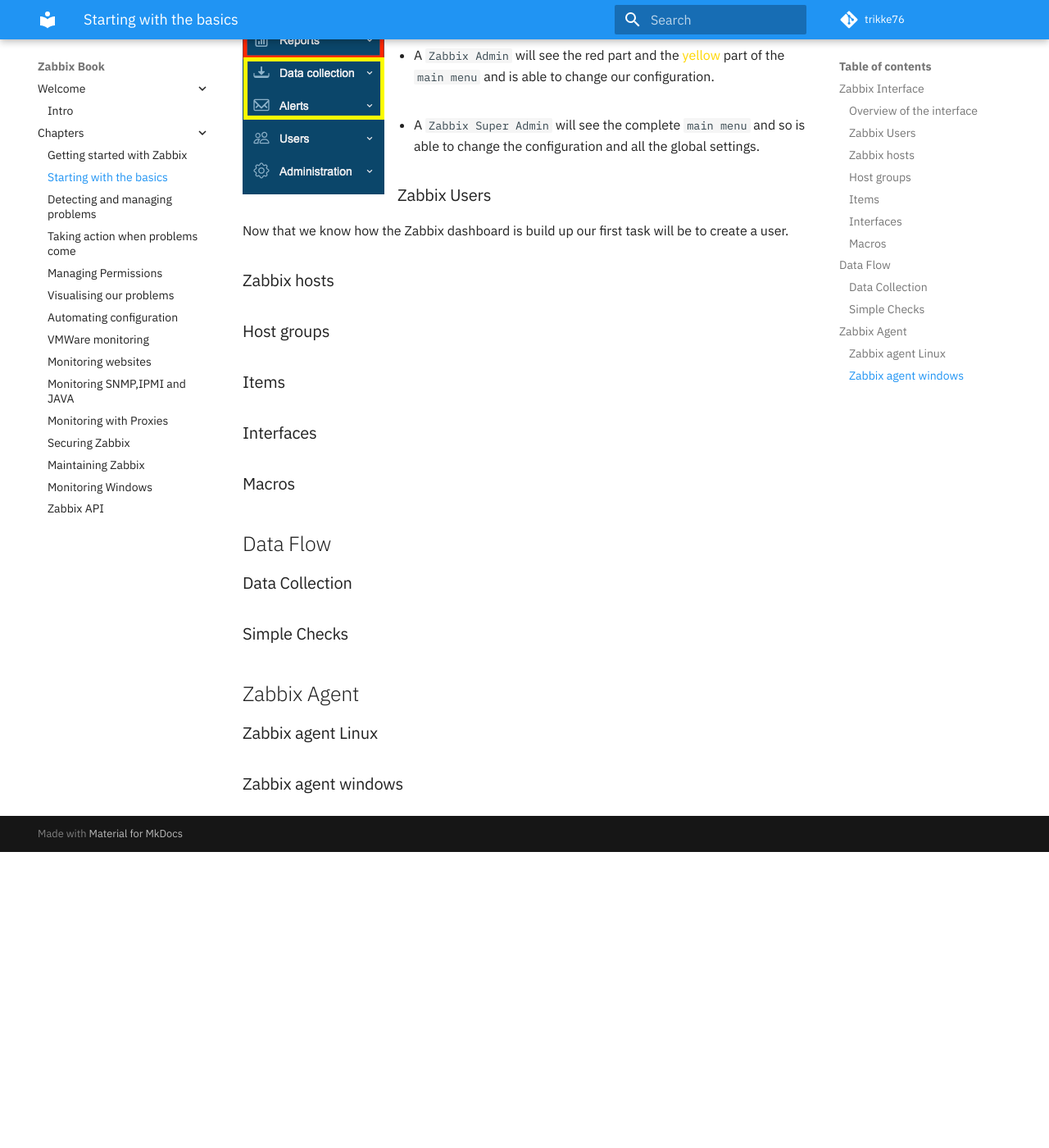
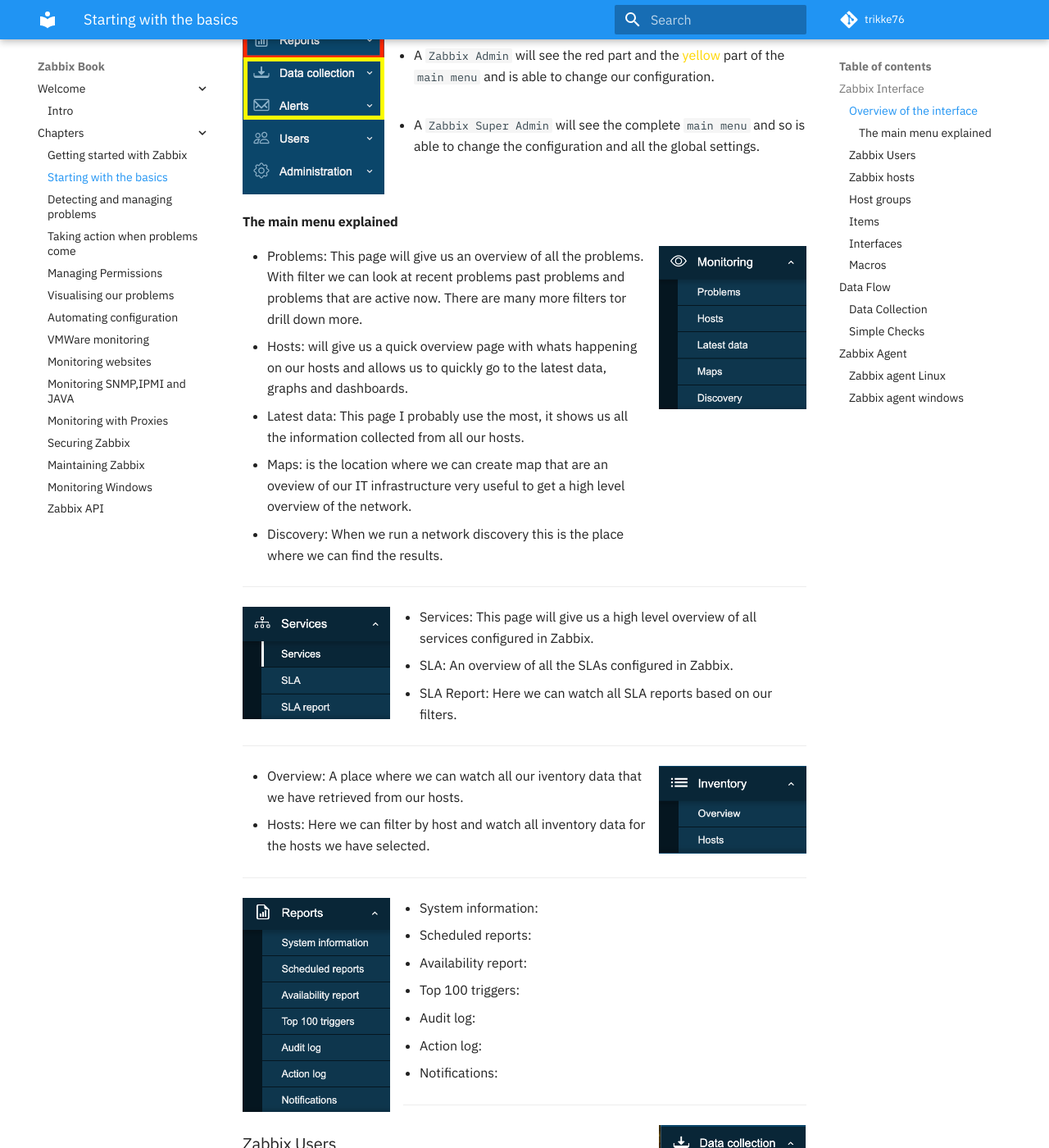
Before and after one commit to Trikke76/Zabbix-Book, an MkDocs documentation site: the page built from docs/02-Starting with the basic configuration.md, in a window 1280 px wide and 1400 px high, scrolled down 6246 px. Shown: the whole window at 82% size. Built offline with MkDocs 1.6.1 and Material for MkDocs 9.7.7, drawn with Linux system fonts in a browser that asks for light colours; comment, search, counter and statistics services are not loaded; before the commit the page ends 7285 px from its top, so only the background shows below that; some of the changed text lies outside the part shown.

Commit message:
main menu explained

````diff
--- a/docs/02-Starting with the basic configuration.md
+++ b/docs/02-Starting with the basic configuration.md
@@ -72,7 +72,7 @@ Our last part the ```links``` part  contain a set of useful links that we can us
 | Sign out | Log out of the current session. |
 
 
-There are still a few buttons left on the right side of our screen
+There are still a few buttons that we need to cover on the right side of our screen
 
 ![edit buttons](CH02/edit-dashboard.png/)
 
@@ -118,7 +118,49 @@ It's important to know that we have so far seen our dashboard with the Admin use
 </br>
 * A ```Zabbix Super Admin``` will see the complete ```main menu``` and so is able to change the configuration and all the global settings.
 </br>
+</br>
+</br>
 
+#### The main menu explained
+
+![Menu by user](CH02/monitoring-menu.png){ align=right width="180" }
+
+* Problems: This page will give us an overview of all the problems. With filter we can look at recent problems past problems and problems that are active now. There are many more filters tor drill down more.
+* Hosts: will give us a quick overview page with whats happening on our hosts and allows us to quickly go to the latest data, graphs and dashboards.
+* Latest data: This page I probably use the most, it shows us all the information collected from all our hosts.
+* Maps: is the location where we can create map that are an oveview of our IT infrastructure very useful to get a high level overview of the network.
+* Discovery: When we run a network discovery this is the place where we can find the results.
+
+---
+
+![Menu by user](CH02/services-menu.png){ align=left width="180" }
+
+* Services: This page will give us a high level overview of all services configured in Zabbix.
+* SLA: An overview of all the SLAs configured in Zabbix.
+* SLA Report: Here we can watch all SLA reports based on our filters.
+
+---
+
+![Menu by user](CH02/inventory-menu.png){ align=right width="180" }
+
+* Overview: A place where we can watch all our iventory data that we have retrieved from our hosts.
+* Hosts: Here we can filter by host and watch all inventory data for the hosts we have selected.
+
+---
+
+![Menu by user](CH02/reports-menu.png){ align=left width="180" }
+
+* System information:
+* Scheduled reports:
+* Availability report:
+* Top 100 triggers:
+* Audit log:
+* Action log:
+* Notifications:
+
+---
+
+![Menu by user](CH02/datacollection-menu.png){ align=right width="180" }
 
 ### Zabbix Users
 
````
Also changed, not shown: docs/CH02/administration-menu.png (added), docs/CH02/alerts-menu.png (added), docs/CH02/datacollection-menu.png (added), docs/CH02/inventory-menu.png (added), docs/CH02/monitoring-menu.png (added), docs/CH02/reports-menu.png (added), docs/CH02/services-menu.png (added), docs/CH02/users-menu.png (added).
